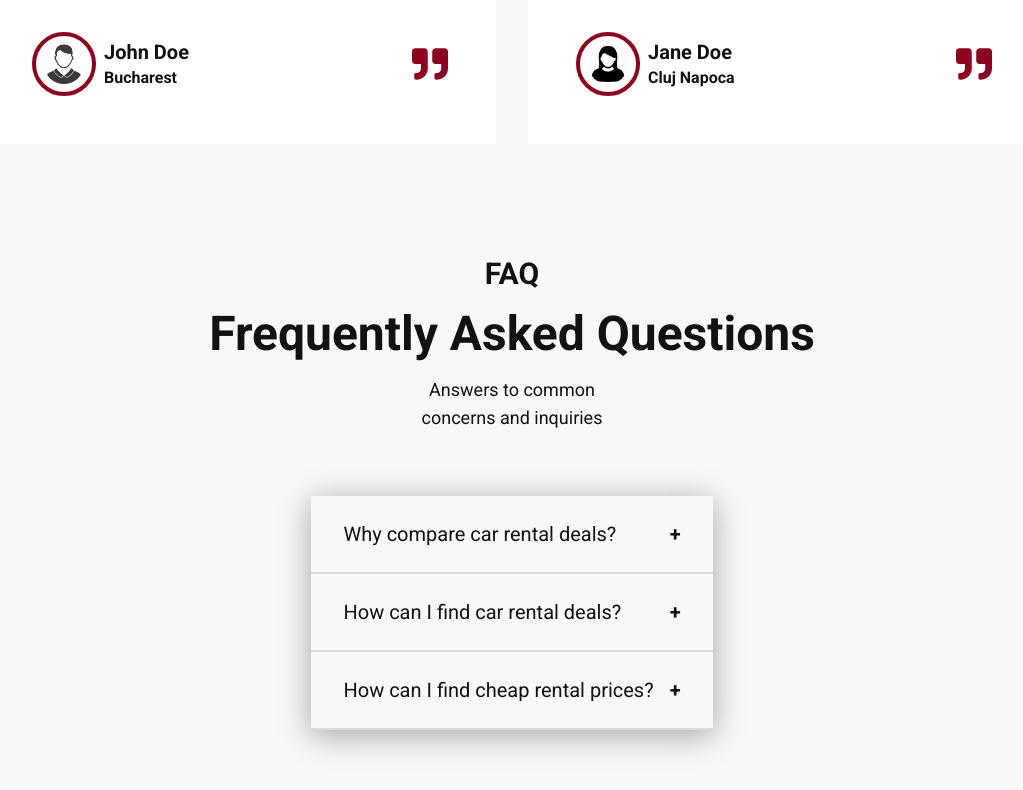
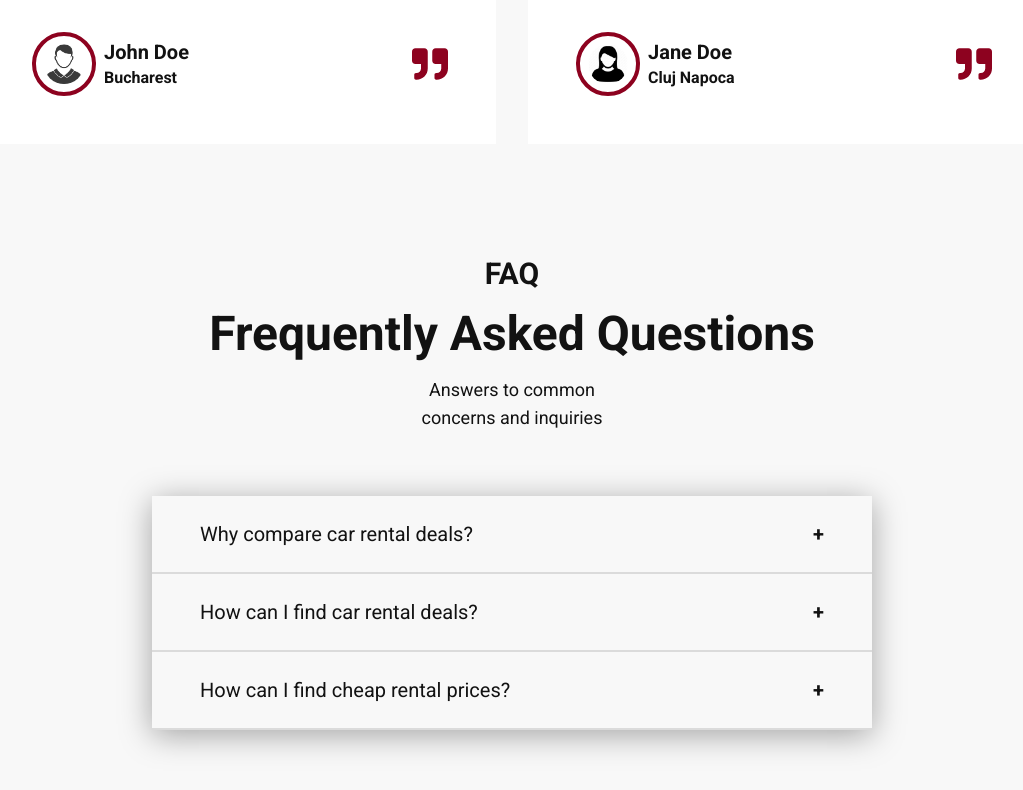
Before and after one commit to AlexMagargiu/Car-Rentals, a React (Vite) app: page /home in a window 1280 px wide. Shown: the part 4511-5301 px from the top of the page, without its empty margins (128-1151 px from the left). Built offline with nearby package versions, Linux system fonts and the light colour scheme.

Commit message:
Finish basic styling for FAQ component

```diff
--- a/src/components/FAQ-Components/Accordion.jsx
+++ b/src/components/FAQ-Components/Accordion.jsx
@@ -3,7 +3,7 @@ import { useState } from "react";
 export default function Accordion(props) {
   return (
     <div onClick={props.toggleAccordion}>
-      <div className="flex items-center gap-4 justify-between w-full border-b-2 border-border_faq px-8 py-6 ">
+      <div className="flex items-center gap-4 justify-between w-full border-b-2 border-border_faq px-8 py-6 lg:px-12">
         <p className="text-xl">{props.question}</p>
         <span className="font-bold text-xl">{props.isOpen ? "-" : "+"}</span>
       </div>
--- a/src/components/FAQ.jsx
+++ b/src/components/FAQ.jsx
@@ -14,7 +14,7 @@ export default function FAQ() {
   }
 
   return (
-    <section className="flex flex-col items-center pb-28 max-w-screen-xl mx-auto px-6 gap-16">
+    <section className="flex flex-col items-center pb-28 max-w-screen-md mx-auto px-6 gap-16">
       <div className="flex flex-col items-center gap-3 text-center">
         <h4 className="text-3xl font-bold">FAQ</h4>
         <h2 className="text-5xl font-bold leading-tight">
@@ -24,7 +24,7 @@ export default function FAQ() {
           Answers to common concerns and inquiries
         </p>
       </div>
-      <div className="shadow-[0_5px_30px_0_rgba(0,0,0,0.35)]">
+      <div className="w-full shadow-[0_5px_30px_0_rgba(0,0,0,0.35)]">
         {questionData.map((data, id) => (
           <Accordion
             key={id}
```
